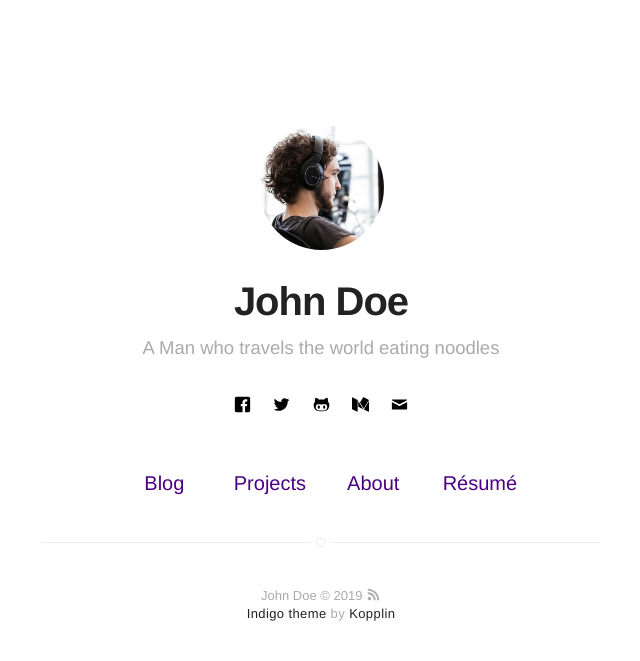
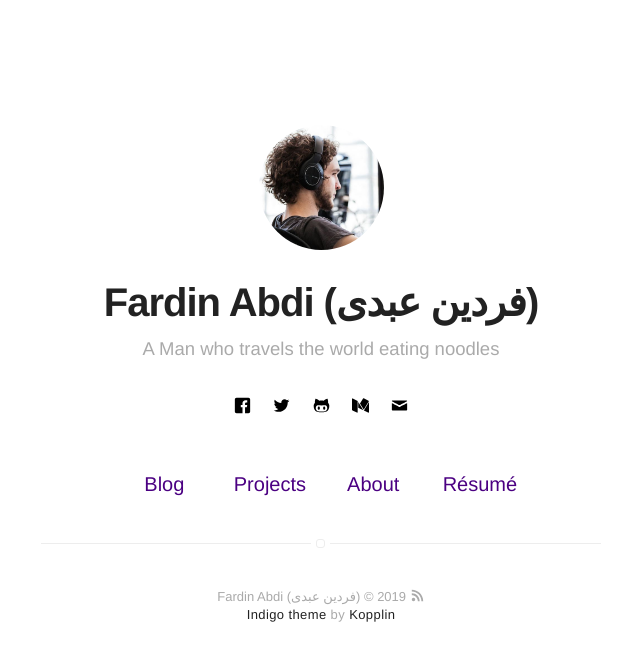
Before and after one commit to abditag2/abditag2.github.io, a Jekyll site: the page built from index.html, in a window 1280 px wide. Shown: the top 661 px of the page, without its empty margins (319-959 px from the left). Built offline with Jekyll 4.4.1, drawn with Linux system fonts in a browser that asks for light colours.

Commit message:
Update _config.yml

```diff
--- a/_config.yml
+++ b/_config.yml
@@ -1,5 +1,5 @@
 # main text of home
-name: John Doe
+name: Fardin Abdi (فردین عبدی)
 bio: A Man who travels the world eating noodles
 
 # twitter summary info
```
